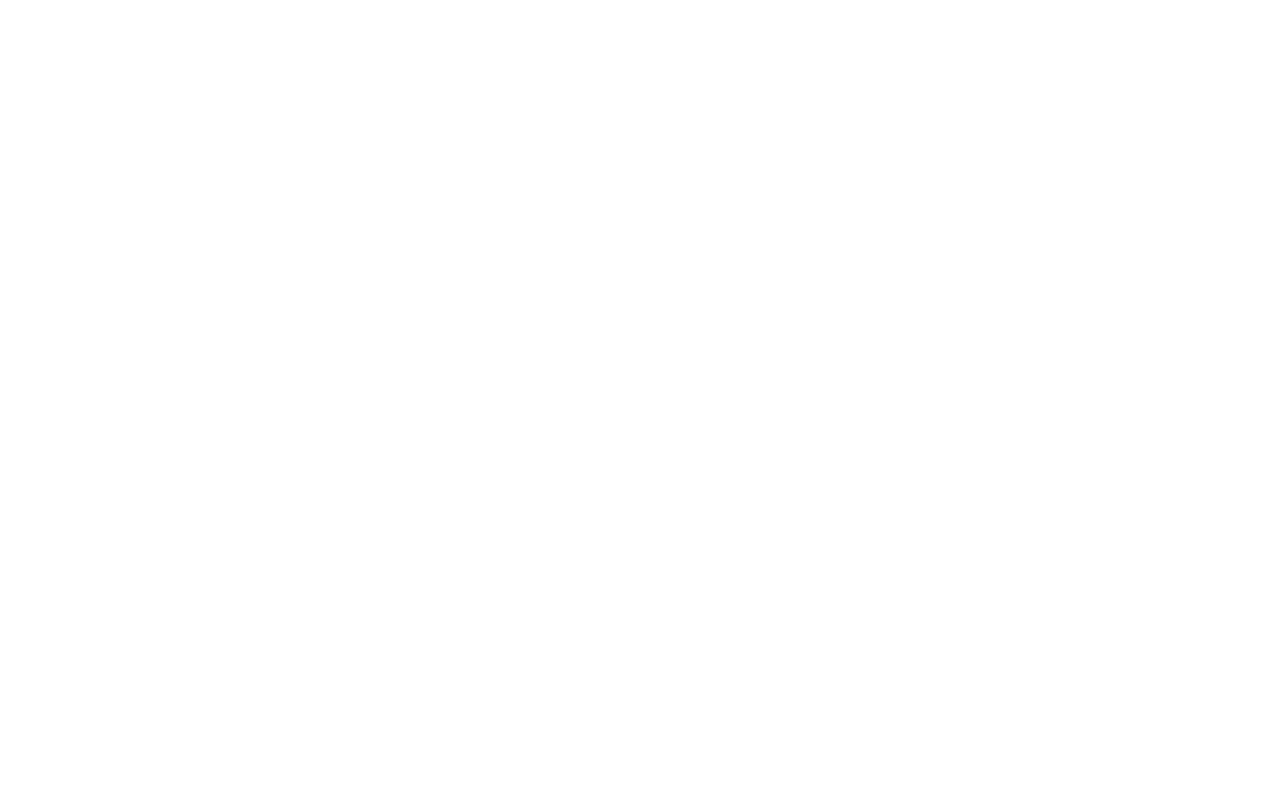
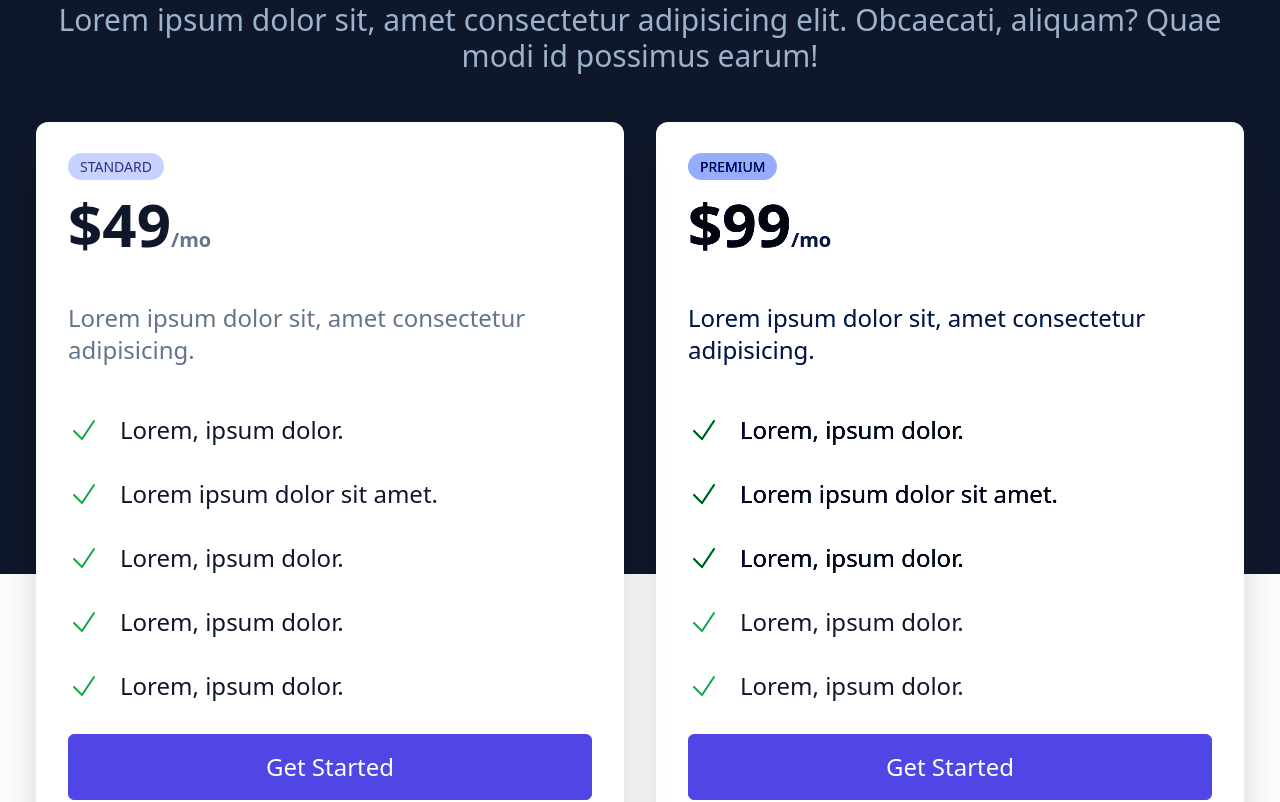
Before and after one commit to Tamarapreye-M/Cloud-App, a React (Create React App) app: page / in a window 1280 px wide. Shown: the part 3340-4142 px from the top of the page. Before the commit the page ends 3162 px from the top, so only its background shows below. Built offline with nearby package versions, Linux system fonts and the light colour scheme.

Commit message:
Pricing finished

```diff
--- a/src/components/Pricing.jsx
+++ b/src/components/Pricing.jsx
@@ -1,7 +1,107 @@
 import React from "react";
+import { CheckIcon } from "@heroicons/react/24/solid";
 
 const Pricing = () => {
-	return <div>Pricing</div>;
+	return (
+		<div className="w-full text-white my-24">
+			<div className="w-full h-[800px] bg-slate-900 absolute mix-blend-overlay"></div>
+
+			<div className="max-w-[1240px] mx-auto py-12">
+				<div className="text-center py-8 text-slate-300">
+					<h3 className="text-3xl uppercase">Pricing</h3>
+					<h2 className="text-5xl font-bold text-white py-8">
+						The right price for your research.
+					</h2>
+					<p className="text-3xl">
+						Lorem ipsum dolor sit, amet consectetur adipisicing elit. Obcaecati,
+						aliquam? Quae modi id possimus earum!
+					</p>
+				</div>
+
+				<div className="grid md:grid-cols-2">
+					<div className=" bg-white text-slate-900 m-4 p-8 rounded-xl shadow-2xl relative">
+						<span className="uppercase px-3 py-1 bg-indigo-200 text-indigo-900 rounded-2xl text-sm">
+							standard
+						</span>
+						<div>
+							<p className="text-6xl font-bold py-4 flex">
+								$49{" "}
+								<span className="text-xl text-slate-500 flex flex-col justify-end">
+									/mo
+								</span>
+							</p>
+						</div>
+						<p className="text-2xl py-8 text-slate-500">
+							Lorem ipsum dolor sit, amet consectetur adipisicing.
+						</p>
+						<div className="text-2xl">
+							<p className="flex py-4">
+								<CheckIcon className="w-8 mr-5 text-green-600" /> Lorem, ipsum
+								dolor.
+							</p>
+							<p className="flex py-4">
+								<CheckIcon className="w-8 mr-5 text-green-600" /> Lorem ipsum
+								dolor sit amet.
+							</p>
+							<p className="flex py-4">
+								<CheckIcon className="w-8 mr-5 text-green-600" /> Lorem, ipsum
+								dolor.
+							</p>
+							<p className="flex py-4">
+								<CheckIcon className="w-8 mr-5 text-green-600" /> Lorem, ipsum
+								dolor.
+							</p>
+							<p className="flex py-4">
+								<CheckIcon className="w-8 mr-5 text-green-600" /> Lorem, ipsum
+								dolor.
+							</p>
+							<button className="w-full py-4 my-4">Get Started</button>
+						</div>
+					</div>
+
+					<div className=" bg-white text-slate-900 m-4 p-8 rounded-xl shadow-2xl">
+						<span className="uppercase px-3 py-1 bg-indigo-200 text-indigo-900 rounded-2xl text-sm">
+							premium
+						</span>
+						<div>
+							<p className="text-6xl font-bold py-4 flex">
+								$99{" "}
+								<span className="text-xl text-slate-500 flex flex-col justify-end">
+									/mo
+								</span>
+							</p>
+						</div>
+						<p className="text-2xl py-8 text-slate-500">
+							Lorem ipsum dolor sit, amet consectetur adipisicing.
+						</p>
+						<div className="text-2xl">
+							<p className="flex py-4">
+								<CheckIcon className="w-8 mr-5 text-green-600" /> Lorem, ipsum
+								dolor.
+							</p>
+							<p className="flex py-4">
+								<CheckIcon className="w-8 mr-5 text-green-600" /> Lorem ipsum
+								dolor sit amet.
+							</p>
+							<p className="flex py-4">
+								<CheckIcon className="w-8 mr-5 text-green-600" /> Lorem, ipsum
+								dolor.
+							</p>
+							<p className="flex py-4">
+								<CheckIcon className="w-8 mr-5 text-green-600" /> Lorem, ipsum
+								dolor.
+							</p>
+							<p className="flex py-4">
+								<CheckIcon className="w-8 mr-5 text-green-600" /> Lorem, ipsum
+								dolor.
+							</p>
+							<button className="w-full py-4 my-4">Get Started</button>
+						</div>
+					</div>
+				</div>
+			</div>
+		</div>
+	);
 };
 
 export default Pricing;
```
